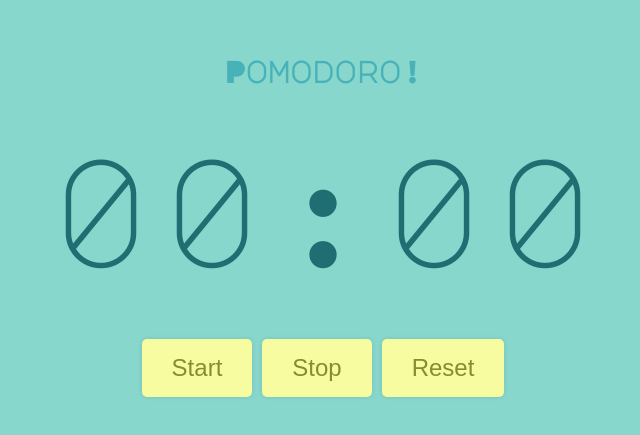
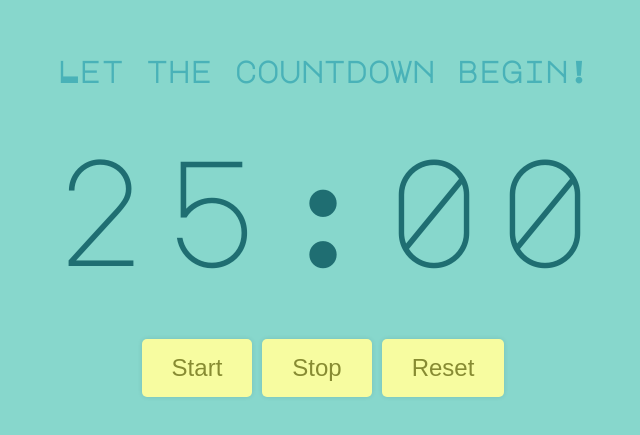
Before and after one commit to K0dax/pomodoro-react, a React (Create React App) app: page / in a window 1280 px wide. Shown: the part 177-612 px from the top of the page, without its empty margins (317-957 px from the left). Built offline with nearby package versions, Linux system fonts and the light colour scheme; the HTML template or start-up script is replaced by a standard one.

Commit message:
feat: countdown start function

```diff
--- a/public/index.html
+++ b/public/index.html
@@ -24,7 +24,7 @@
       work correctly both with client-side routing and a non-root public URL.
       Learn how to configure a non-root public URL by running `npm run build`.
     -->
-    <title>React App</title>
+    <title>Pomodoro web</title>
   </head>
   <body>
     <noscript>You need to enable JavaScript to run this app.</noscript>
--- a/src/App.js
+++ b/src/App.js
@@ -1,19 +1,38 @@
-import React from 'react';
+import React, { useState } from 'react';
 import './App.css';
 
+function padTime(time) {
+  return time.toString().padStart(2, 0);
+}
+
 export default function App() {
+  const [title, setTitle] = useState('Let the countdown begin!');
+  const [timeLeft, setTimeLeft] = useState(25 * 60);
+
+  function startTimer() {
+    setInterval(() => {
+      setTimeLeft((timeLeft) => {
+        if (timeLeft >= 1) return timeLeft - 1;
+        return 0;
+      });
+    }, 1000);
+  }
+
+  const minutes = padTime(Math.floor(timeLeft / 60));
+  const seconds = padTime(timeLeft - minutes * 60);
+
   return (
     <div className="app">
-      <h2>Pomodoro!</h2>
+      <h2>{title}</h2>
 
       <div className="timer">
-        <span>00</span>
+        <span>{minutes}</span>
         <span>:</span>
-        <span>00</span>
+        <span>{seconds}</span>
       </div>
 
       <div className="buttons">
-        <button>Start</button>
+        <button onClick={startTimer}>Start</button>
         <button>Stop</button>
         <button>Reset</button>
       </div>
```
